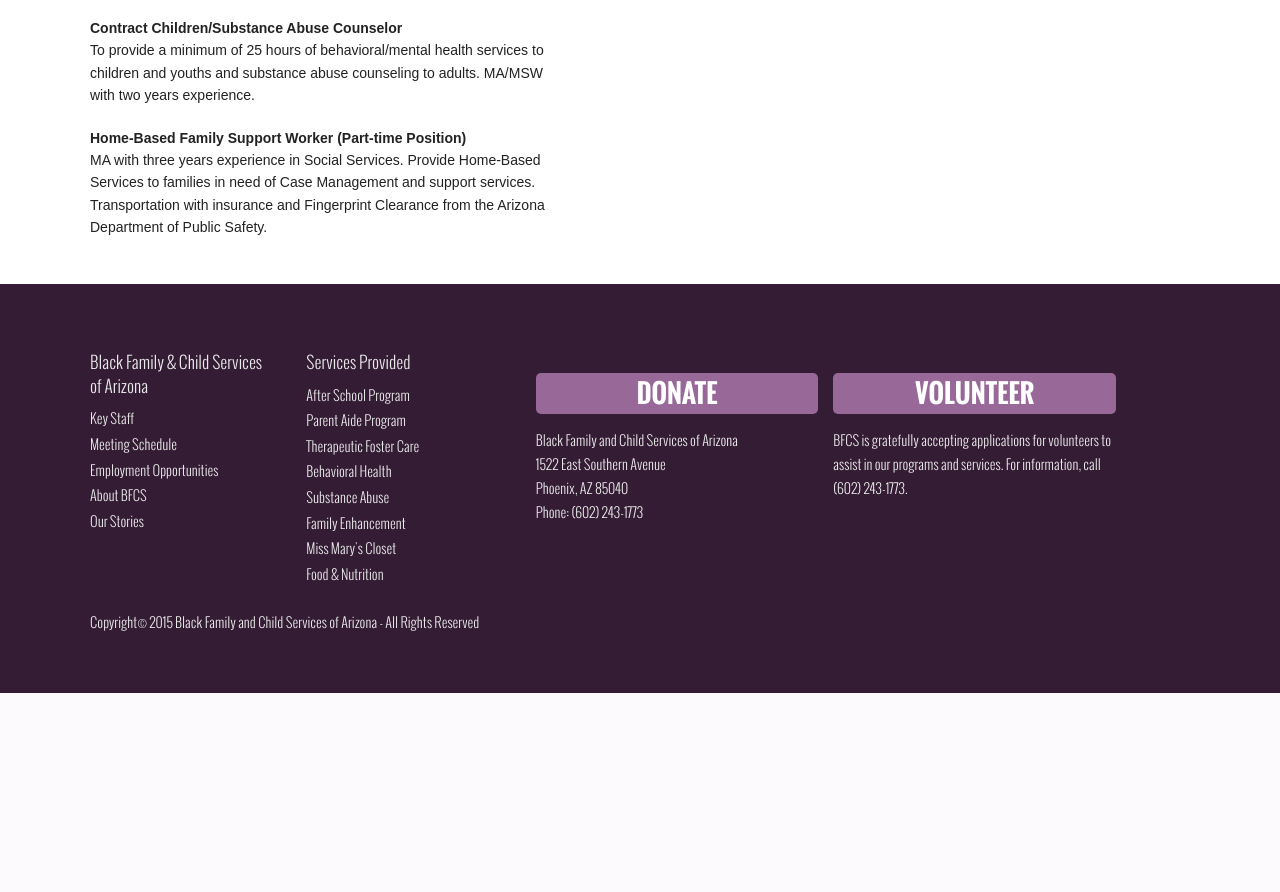
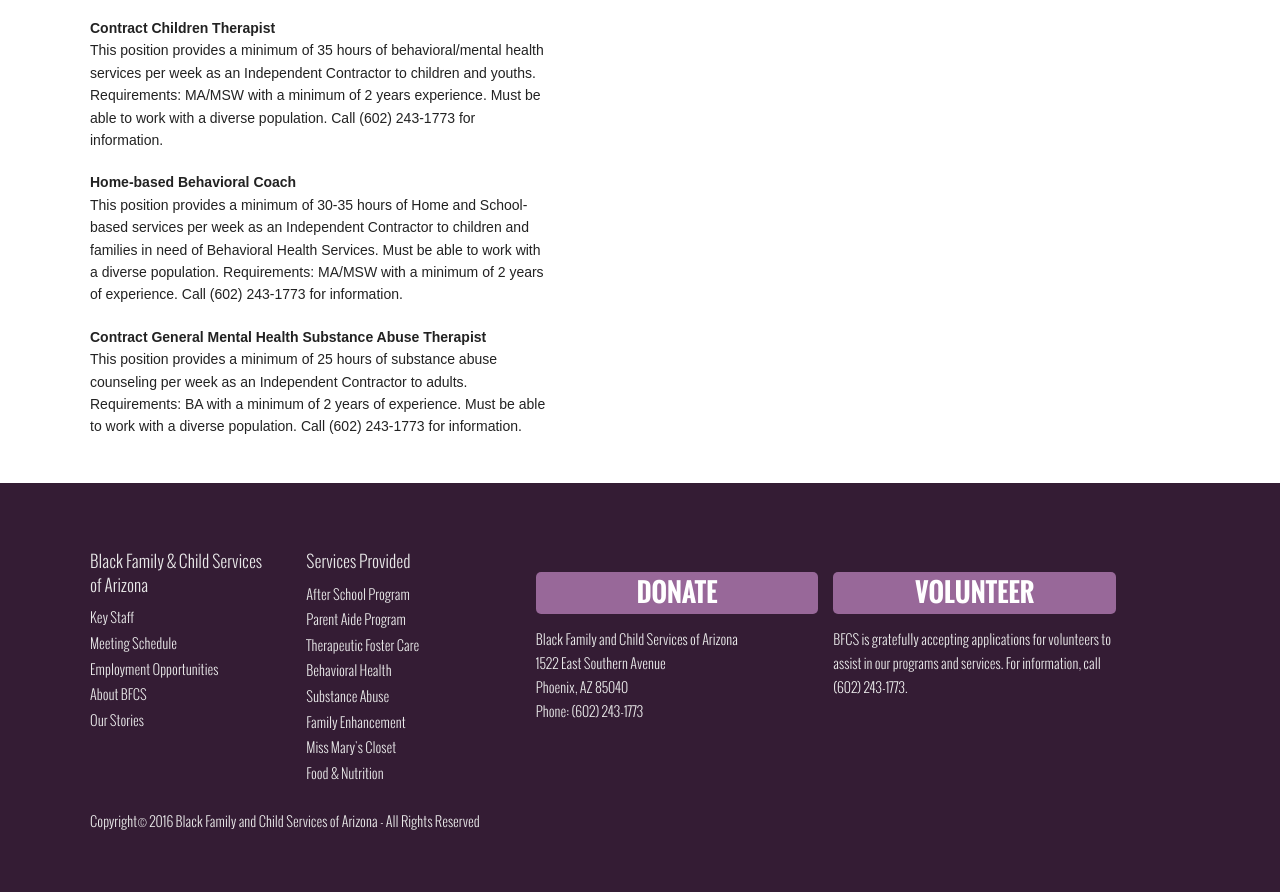
Before and after one commit to kristenzirkler/bfcs-site, a PHP site: page /employment-opportunities.php in a window 1280 px wide. Shown: the part 707-1599 px from the top of the page. Before the commit the page ends 1400 px from the top, so only its background shows below. Run offline with PHP 8.4, Linux system fonts and the light colour scheme.

Commit message:
Changes 10/2016

```diff
--- a/donate.php
+++ b/donate.php
@@ -52,6 +52,10 @@
 			<img alt="" border="0" src="https://www.paypal.com/en_US/i/scr/pixel.gif" style="width:1px;height=1px;">
 		</form>
   		</p>
+      <p style="background-color:#8ed1c1;padding:25px;">
+        <strong>Make it possible for children to experience the joys of the holiday season — Adopt-A-Family for the holidays!</strong><br><br/> Please consider providing gifts of food, clothing, toys or household items. You can choose the size of family or the amount you can donate. Download the Sponsor Information sheet to learn more.<br><br>
+        <a href="/docs/BFCSAdoptAFamilySponsorInfo10-14-16.doc.pdf" target="_blank" style="display: inline-block; line-height: 40px; padding: 0 15px; color: #fff; background: #175448;text-transform: uppercase;font-family: 'oswaldbold';text-decoration: none;">Download Sponsor Information</a>
+      </p>
   		<p><strong>Donation through the U.S. Mail</strong><br/>
   		Make check or money order out to:<br/>
   		Black Family and Child Services of Arizona
--- a/employment-opportunities.php
+++ b/employment-opportunities.php
@@ -37,11 +37,16 @@
             1522 East Southern Avenue<br>
             Phoenix, Arizona 85040</p><img src="img/counselor_kids.jpg" alt="Contract Children/Substance Abuse Counselor" class="th" style="margin-bottom:20px;width:248px;height=161px;">
 
-            <p><strong>Contract Children/Substance Abuse Counselor</strong><br>
-            To provide a minimum of 25 hours of behavioral/mental health services to children and youths and substance abuse counseling to adults. MA/MSW with two years experience.</p>
+            <p><strong>Contract Children Therapist</strong><br>
+                This position provides a minimum of 35 hours of behavioral/mental health services per week as an Independent Contractor to children and youths. Requirements: MA/MSW with a minimum of 2 years experience. Must be able to work with a diverse population. Call (602) 243-1773 for information.
+            </p>
 
-            <p><strong>Home-Based Family Support Worker (Part-time Position)</strong><br>
-            MA with three years experience in Social Services. Provide Home-Based Services to families in need of Case Management and support services. Transportation with insurance and Fingerprint Clearance from the Arizona Department of Public Safety.</p>
+            <p><strong>Home-based Behavioral Coach</strong><br>
+            This position provides a minimum of 30-35 hours of Home and School-based services per week as an Independent Contractor to children and families in need of Behavioral Health Services. Must be able to work with a diverse population. Requirements: MA/MSW with a minimum of 2 years of experience. Call (602) 243-1773 for information. </p>
+
+            <p><strong>Contract General Mental Health Substance Abuse Therapist</strong><br>
+            This position provides a minimum of 25 hours of substance abuse counseling per week as an Independent Contractor to adults. Requirements: BA with a minimum of 2 years of experience. Must be able to work with a diverse population. Call (602) 243-1773 for information. </p>
+
         </div>
 
         <div class="large-5 columns left large-offset-1">
--- a/inc/footer.html
+++ b/inc/footer.html
@@ -55,7 +55,7 @@
 
   	<div class="row copyright" style="margin-top:25px;">
   		<div class="large-12">
-  			<p>Copyright&copy; 2015 Black Family and Child Services of Arizona - All Rights Reserved</p>
+  			<p>Copyright&copy; 2016 Black Family and Child Services of Arizona - All Rights Reserved</p>
   		</div>
   	</div>
 
--- a/index.php
+++ b/index.php
@@ -26,7 +26,7 @@
   <section class="seek-or-help">
 	  <div class="row">
 	  	<div class="large-12 columns">
-	  		<a href="donate.php"><img src="img/home-banner-2016-06.jpg" alt="Donate" /></a>
+	  		<a href="donate.php"><img src="img/home-banner-2016-10-taxes.jpg" alt="Donate" /></a>
 	  		<!--  temp hiding slider
 	  		<ul class="bxslider">
 	  			<li><img src="img/01-home-8144140.jpg" alt="01-home-8144140" /></li>
```
